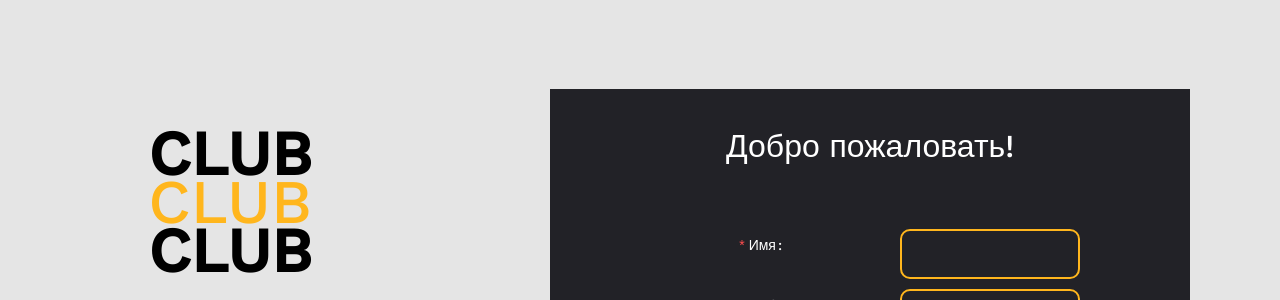
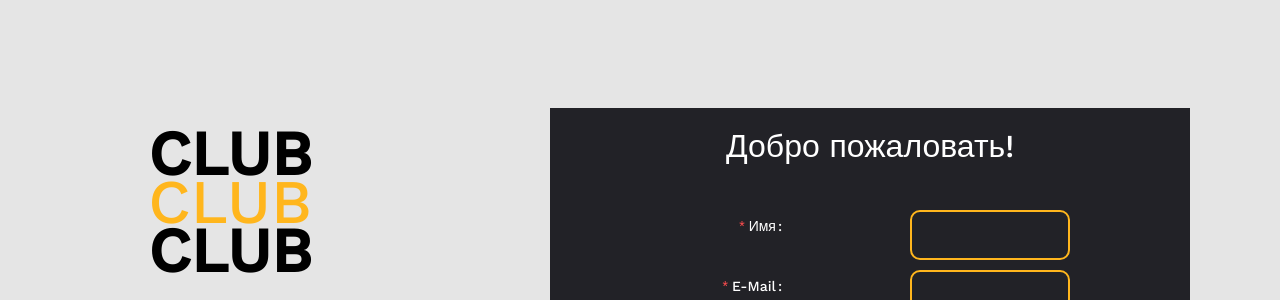
Before and after one commit to usercoderr/meeting-club, a React (Create React App) app: page / in a window 1280 px wide. Shown: the part 500-800 px from the top of the page. Built offline with nearby package versions, Linux system fonts and the light colour scheme.

Commit message:
changes in scss

```diff
--- a/src/components/Registration.scss
+++ b/src/components/Registration.scss
@@ -63,7 +63,7 @@
         h1 {
             font-size: 32px;
             color: #fff;
-            padding: 5% 0;
+            padding: 2% 0;
             text-align: center;
         }
 
@@ -104,7 +104,7 @@
         }
 
         .ant-form-item-control-input {
-            width: 45%;
+            width: 40%;
         }
 
         .ant-form-item-label {
@@ -113,7 +113,7 @@
 
         .ant-btn span {
             padding: 0 52px;
-            // width: 45%;
+            // width: 40%;
         }
 
         .ant-input-status-error:not(.ant-input-disabled):not(.ant-input-borderless).ant-input {
```
